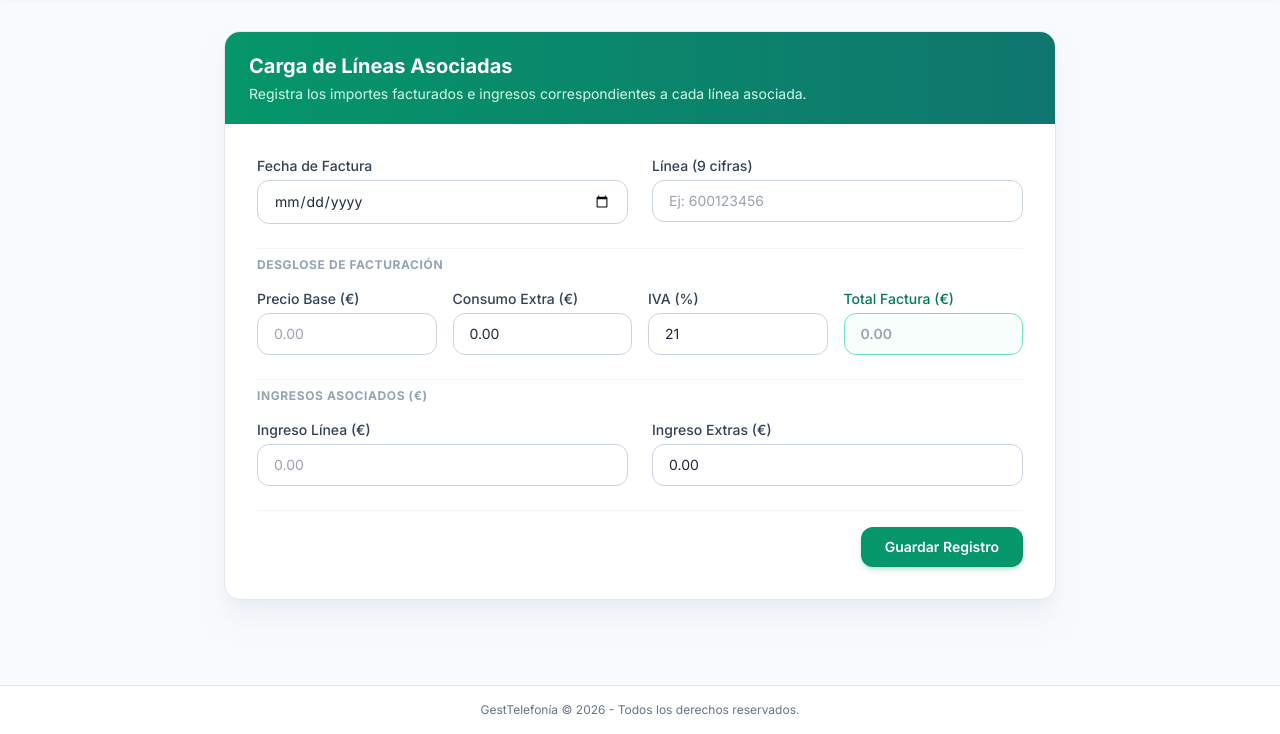
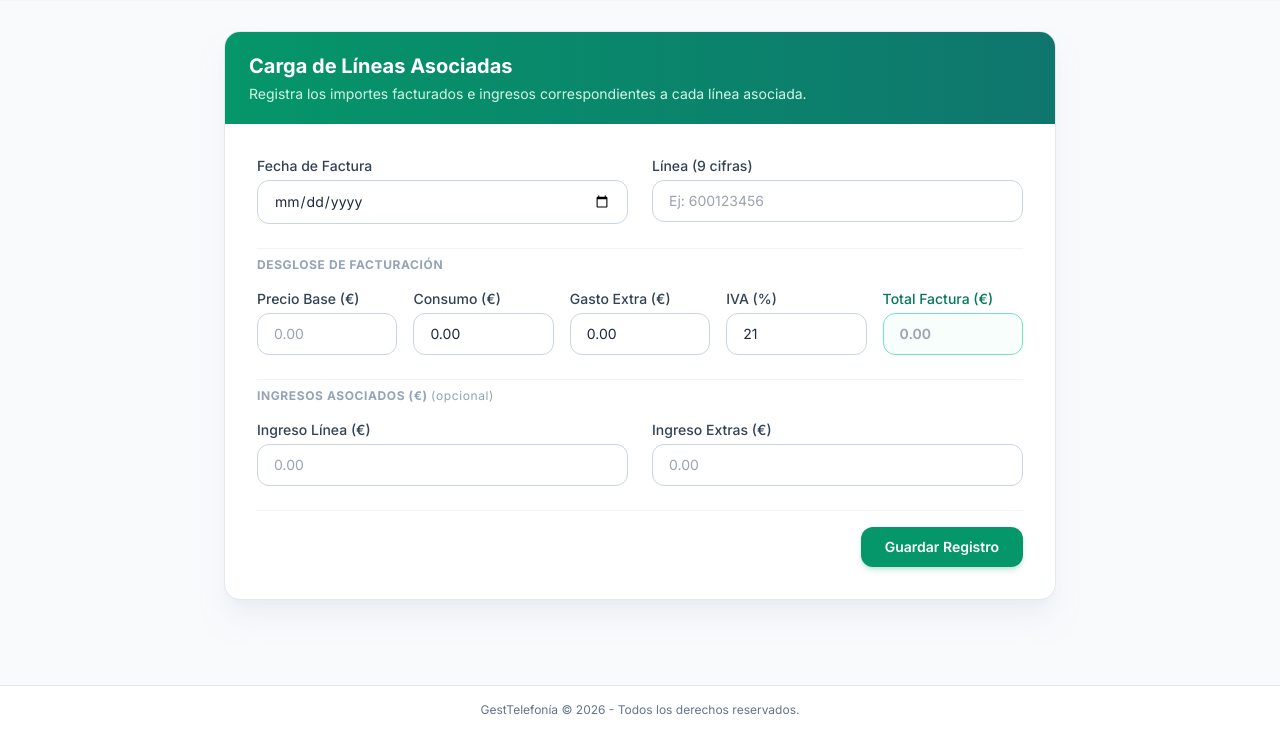
Before and after one commit to ppnacho/GestEnergia, a plain HTML site: page load/cargaasociados_telefono.html in a window 1280 px wide. Shown: the part 66-800 px from the top of the page. Drawn offline with nearby package versions, Linux system fonts and the light colour scheme; a script that the page names is missing.

Commit message:
Update cargaasociados_telefono.html

```diff
--- a/load/cargaasociados_telefono.html
+++ b/load/cargaasociados_telefono.html
@@ -66,18 +66,23 @@
                     </div>
                 </div>
 
-                <!-- Fila 2: Desglose de Facturación -->
+                <!-- Fila 2: Desglose de Facturación (Incluyendo gasto_extra) -->
                 <div class="pt-2 border-t border-slate-100">
                     <h3 class="text-xs font-bold uppercase tracking-wider text-slate-400 mb-4">Desglose de Facturación</h3>
-                    <div class="grid grid-cols-1 sm:grid-cols-4 gap-4">
+                    <div class="grid grid-cols-1 sm:grid-cols-5 gap-4">
                         <div>
                             <label for="input-precio-base" class="block text-sm font-medium text-slate-700 mb-1">Precio Base (€)</label>
                             <input type="number" step="0.01" id="input-precio-base" required placeholder="0.00" class="calc-total w-full px-4 py-2.5 rounded-xl border border-slate-300 focus:ring-2 focus:ring-emerald-500 focus:border-emerald-500 outline-none transition-all text-sm">
                         </div>
 
                         <div>
-                            <label for="input-consumo-extra" class="block text-sm font-medium text-slate-700 mb-1">Consumo Extra (€)</label>
+                            <label for="input-consumo-extra" class="block text-sm font-medium text-slate-700 mb-1">Consumo (€)</label>
                             <input type="number" step="0.01" id="input-consumo-extra" value="0.00" required class="calc-total w-full px-4 py-2.5 rounded-xl border border-slate-300 focus:ring-2 focus:ring-emerald-500 focus:border-emerald-500 outline-none transition-all text-sm">
+                        </div>
+
+                        <div>
+                            <label for="input-gasto-extra" class="block text-sm font-medium text-slate-700 mb-1">Gasto Extra (€)</label>
+                            <input type="number" step="0.01" id="input-gasto-extra" value="0.00" required class="calc-total w-full px-4 py-2.5 rounded-xl border border-slate-300 focus:ring-2 focus:ring-emerald-500 focus:border-emerald-500 outline-none transition-all text-sm">
                         </div>
 
                         <div>
@@ -92,18 +97,18 @@
                     </div>
                 </div>
 
-                <!-- Fila 3: Ingresos Asociados -->
+                <!-- Fila 3: Ingresos Asociados (No obligatorios) -->
                 <div class="pt-2 border-t border-slate-100">
-                    <h3 class="text-xs font-bold uppercase tracking-wider text-slate-400 mb-4">Ingresos Asociados (€)</h3>
+                    <h3 class="text-xs font-bold uppercase tracking-wider text-slate-400 mb-4">Ingresos Asociados (€) <span class="font-normal lowercase text-slate-400">(opcional)</span></h3>
                     <div class="grid grid-cols-1 sm:grid-cols-2 gap-6">
                         <div>
                             <label for="input-ingreso-linea" class="block text-sm font-medium text-slate-700 mb-1">Ingreso Línea (€)</label>
-                            <input type="number" step="0.01" id="input-ingreso-linea" required placeholder="0.00" class="w-full px-4 py-2.5 rounded-xl border border-slate-300 focus:ring-2 focus:ring-emerald-500 focus:border-emerald-500 outline-none transition-all text-sm">
+                            <input type="number" step="0.01" id="input-ingreso-linea" placeholder="0.00" class="w-full px-4 py-2.5 rounded-xl border border-slate-300 focus:ring-2 focus:ring-emerald-500 focus:border-emerald-500 outline-none transition-all text-sm">
                         </div>
 
                         <div>
                             <label for="input-ingreso-extras" class="block text-sm font-medium text-slate-700 mb-1">Ingreso Extras (€)</label>
-                            <input type="number" step="0.01" id="input-ingreso-extras" value="0.00" required class="w-full px-4 py-2.5 rounded-xl border border-slate-300 focus:ring-2 focus:ring-emerald-500 focus:border-emerald-500 outline-none transition-all text-sm">
+                            <input type="number" step="0.01" id="input-ingreso-extras" placeholder="0.00" class="w-full px-4 py-2.5 rounded-xl border border-slate-300 focus:ring-2 focus:ring-emerald-500 focus:border-emerald-500 outline-none transition-all text-sm">
                         </div>
                     </div>
                 </div>
```
